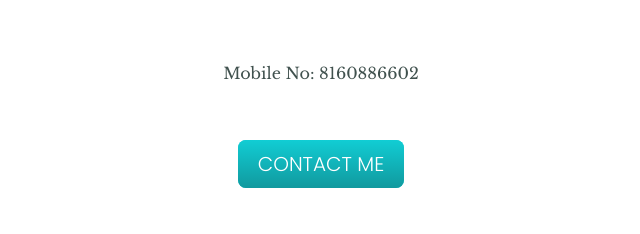
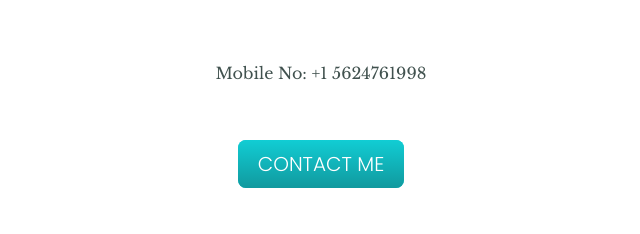
Before and after one commit to Jauthik23/MyPortfolio, a plain HTML site: page index.html in a window 1280 px wide. Shown: the part 2467-2701 px from the top of the page, 319-959 px from the left. Drawn offline with nearby package versions, Linux system fonts and the light colour scheme.

Commit message:
Update index.html

```diff
--- a/index.html
+++ b/index.html
@@ -51,7 +51,7 @@
       <div class="contact-me">
         <h2>Get In Touch</h2>
         <p class="contact-message">Always ready to learn and complete new challenges with programming !!</p>
-        <p class="mobile">Mobile No: 8160886602</p>
+        <p class="mobile">Mobile No: +1 5624761998</p>
         <a class="btn" href="mailto:k.juythik1234@gmail.com">CONTACT ME</a>
       </div>
     </div>
```
